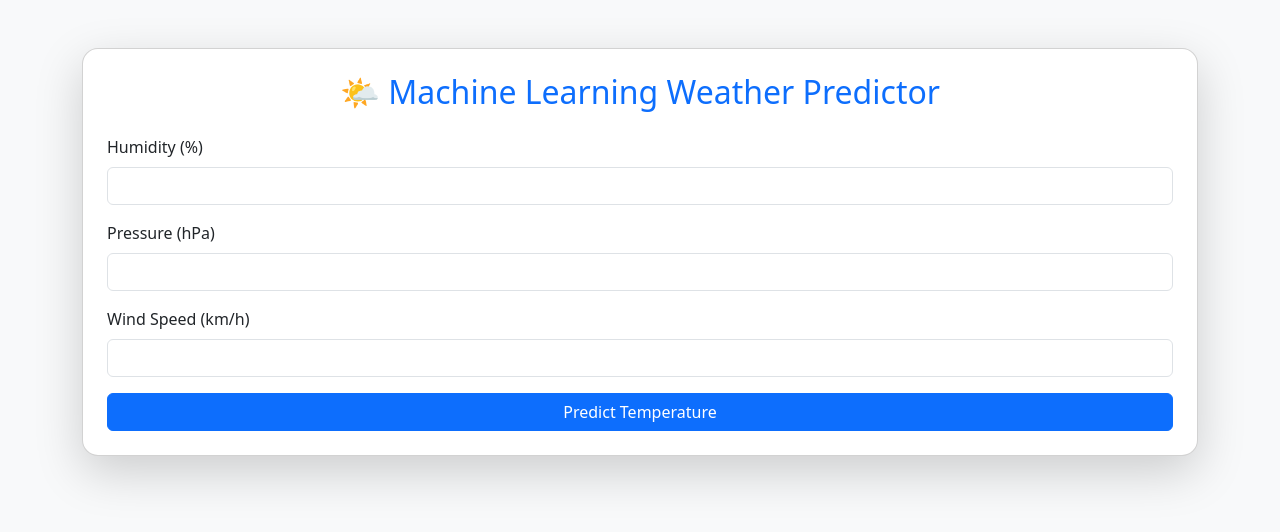
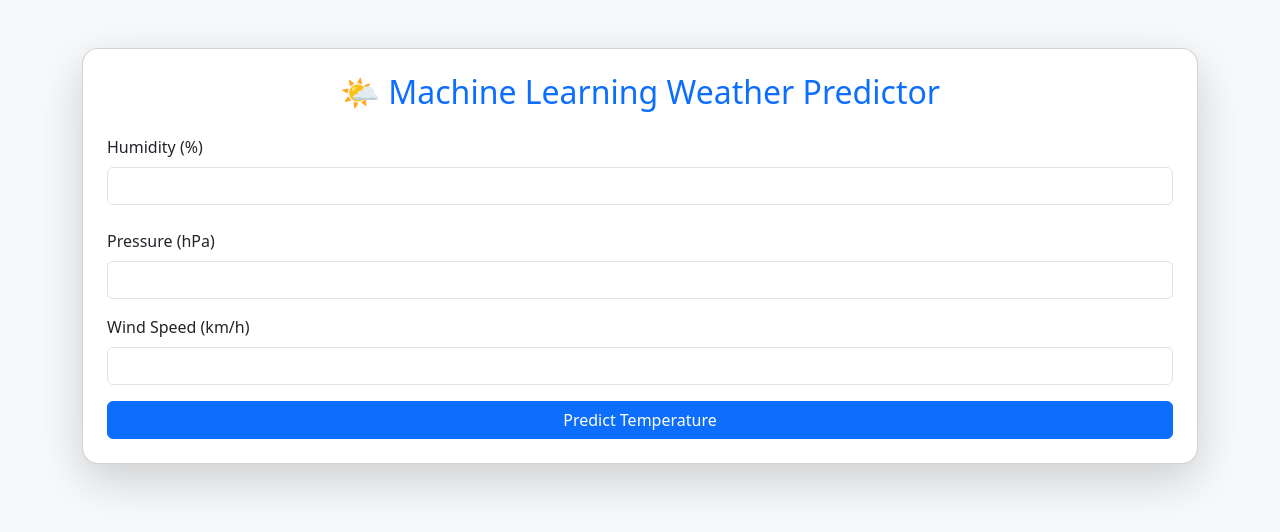
Before and after one commit to Atharvwavare/weather_app, a Flask app: page / in a window 1280 px wide. Shown: the top 532 px of the page. Run offline with Flask 3, Linux system fonts and the light colour scheme; parts of the project's set-up code (start-up, migrations or seed data) failed here and were passed over.

Commit message:
Updated file with latest changes

```diff
--- a/templates/index.html
+++ b/templates/index.html
@@ -14,7 +14,7 @@
         <h2 class="text-center text-primary mb-4">🌤️ Machine Learning Weather Predictor</h2>
 
         <form method="POST">
-            <div class="mb-3">
+            <div class="mb-4">
                 <label for="humidity" class="form-label">Humidity (%)</label>
                 <input type="number" step="any" class="form-control" id="humidity" name="humidity" required>
             </div>
```
